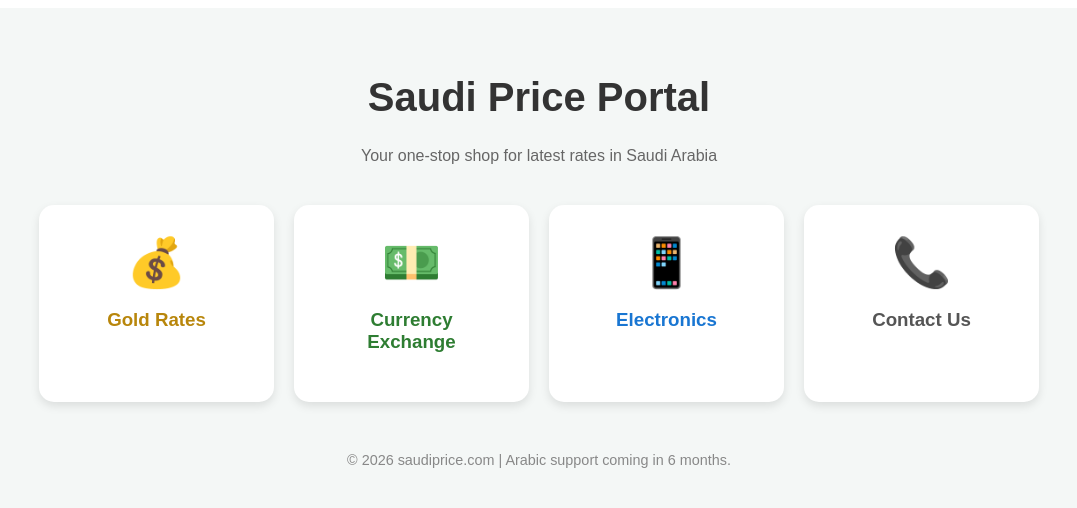
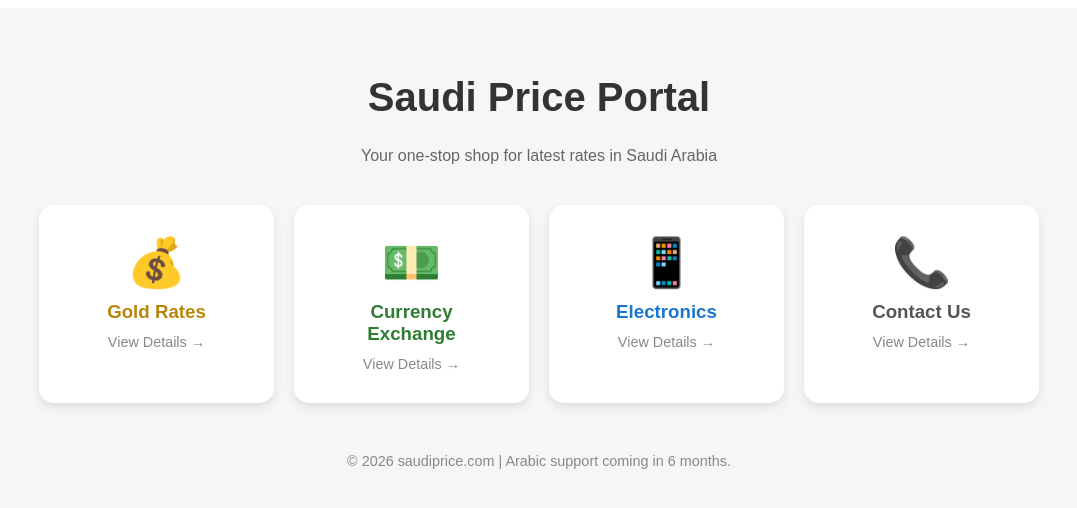
Before and after one commit to DiGiSaudia/saudirate, a Next.js app: page / in a window 1280 px wide. Shown: the top 508 px of the page, without its empty margins (101-1178 px from the left). Built offline with nearby package versions, Linux system fonts and the light colour scheme.

Commit message:
home page updated with menu cards

```diff
--- a/app/page.tsx
+++ b/app/page.tsx
@@ -10,10 +10,16 @@ export default function Home() {
 
   return (
     <div style={{ padding: "40px 20px", fontFamily: "Arial, sans-serif", textAlign: "center", backgroundColor: "#f4f7f6", minHeight: "100vh" }}>
-      <h1 style={{ color: "#333", fontSize: "2.5rem" }}>Saudi Price Portal</h1>
+      <h1 style={{ color: "#333", fontSize: "2.5rem", fontWeight: "bold" }}>Saudi Price Portal</h1>
       <p style={{ color: "#666", marginBottom: "40px" }}>Your one-stop shop for latest rates in Saudi Arabia</p>
 
-      <div style={{ display: "grid", gridTemplateColumns: "repeat(auto-fit, minmax(200px, 1fr))", gap: "20px", maxWidth: "1000px", margin: "0 auto" }}>
+      <div style={{
+        display: "grid",
+        gridTemplateColumns: "repeat(auto-fit, minmax(200px, 1fr))",
+        gap: "20px",
+        maxWidth: "1000px",
+        margin: "0 auto"
+      }}>
         {categories.map((cat, i) => (
           <a key={i} href={cat.link} style={{
             textDecoration: "none",
@@ -21,10 +27,11 @@ export default function Home() {
             backgroundColor: "white",
             borderRadius: "15px",
             boxShadow: "0 4px 10px rgba(0,0,0,0.1)",
-            transition: "transform 0.2s"
+            display: "block"
           }}>
             <div style={{ fontSize: "3rem", marginBottom: "10px" }}>{cat.icon}</div>
-            <h3 style={{ color: cat.color }}>{cat.title}</h3>
+            <h3 style={{ color: cat.color, margin: "10px 0" }}>{cat.title}</h3>
+            <span style={{ fontSize: "0.9rem", color: "#888" }}>View Details →</span>
           </a>
         ))}
       </div>
```
